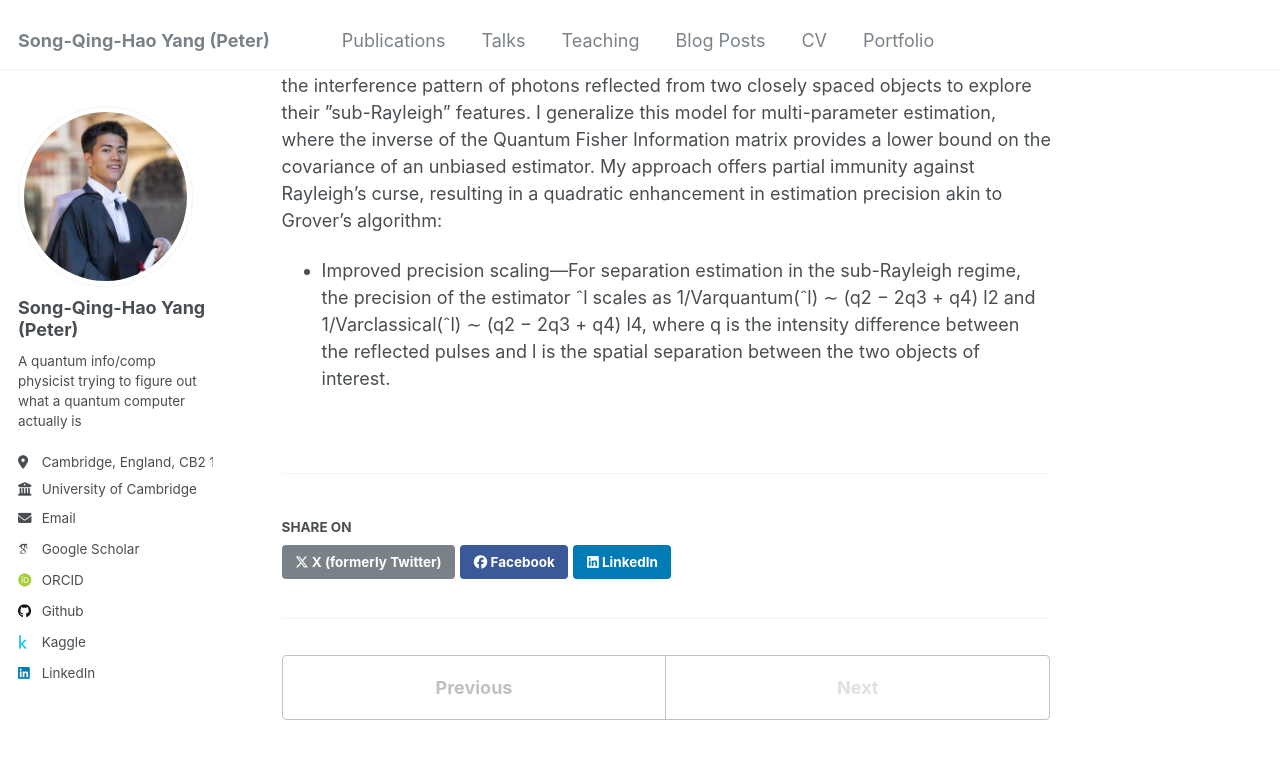
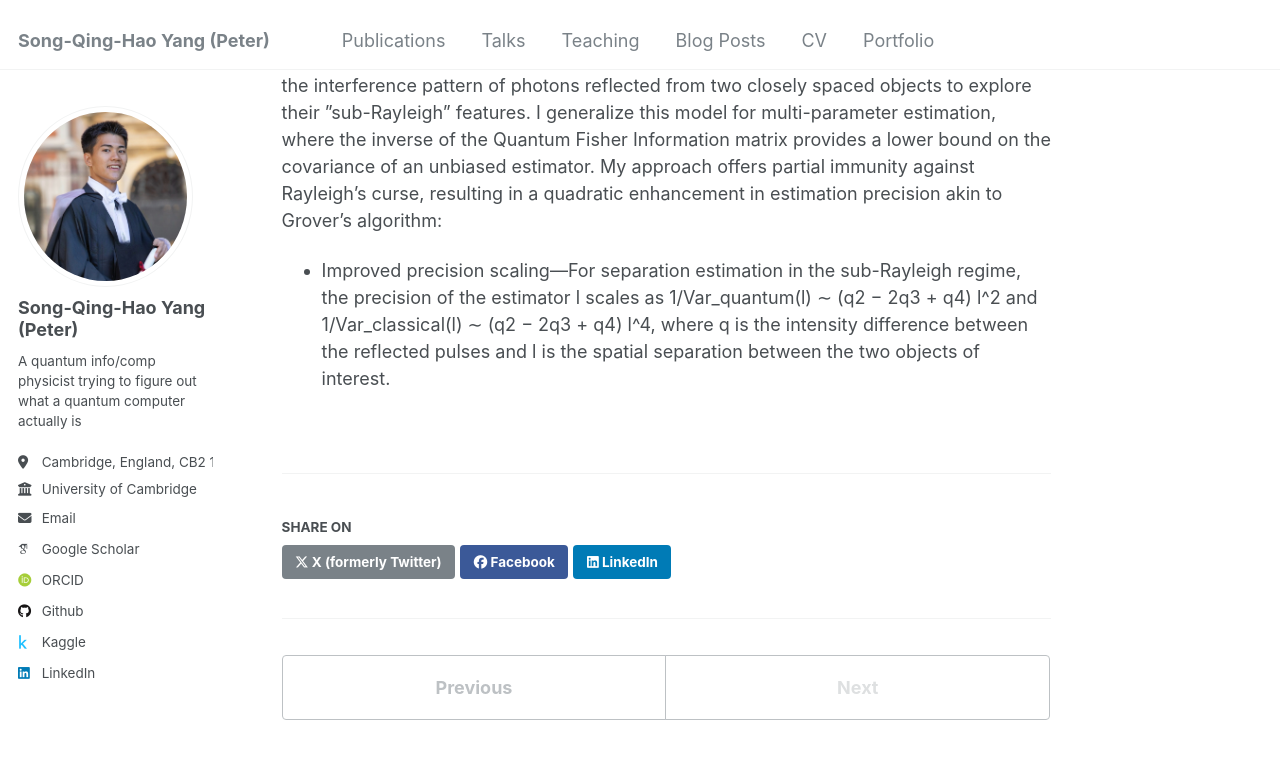
Before and after one commit to SongQingHao-Yang/SongQingHao-Yang.github.io, a Jekyll site: the page built from _portfolio/2024-07-01-Quantum-Superresolution.md, in a window 1280 px wide and 900 px high, scrolled down 1349 px. Shown: the top 759 px of the window. Built offline with Jekyll 4.4.1, drawn with Linux system fonts in a browser that asks for light colours; some web fonts are replaced.

Commit message:
Update 2024-07-01-Quantum-Superresolution.md

```diff
--- a/_portfolio/2024-07-01-Quantum-Superresolution.md
+++ b/_portfolio/2024-07-01-Quantum-Superresolution.md
@@ -47,6 +47,6 @@ Quantum Fisher Information matrix provides a lower bound on the covariance of an
 My approach offers partial immunity against Rayleigh’s curse, resulting in a quadratic enhancement in
 estimation precision akin to Grover’s algorithm:
 - Improved precision scaling—For separation estimation in the sub-Rayleigh regime, the precision of the
-estimator ˆl scales as 1/Varquantum(ˆl) ∼ (q2 − 2q3 + q4) l2 and 1/Varclassical(ˆl) ∼ (q2 − 2q3 + q4) l4,
+estimator l scales as 1/Var_quantum(l) ∼ (q2 − 2q3 + q4) l^2 and 1/Var_classical(l) ∼ (q2 − 2q3 + q4) l^4,
 where q is the intensity difference between the reflected pulses and l is the spatial separation between
 the two objects of interest.
```
